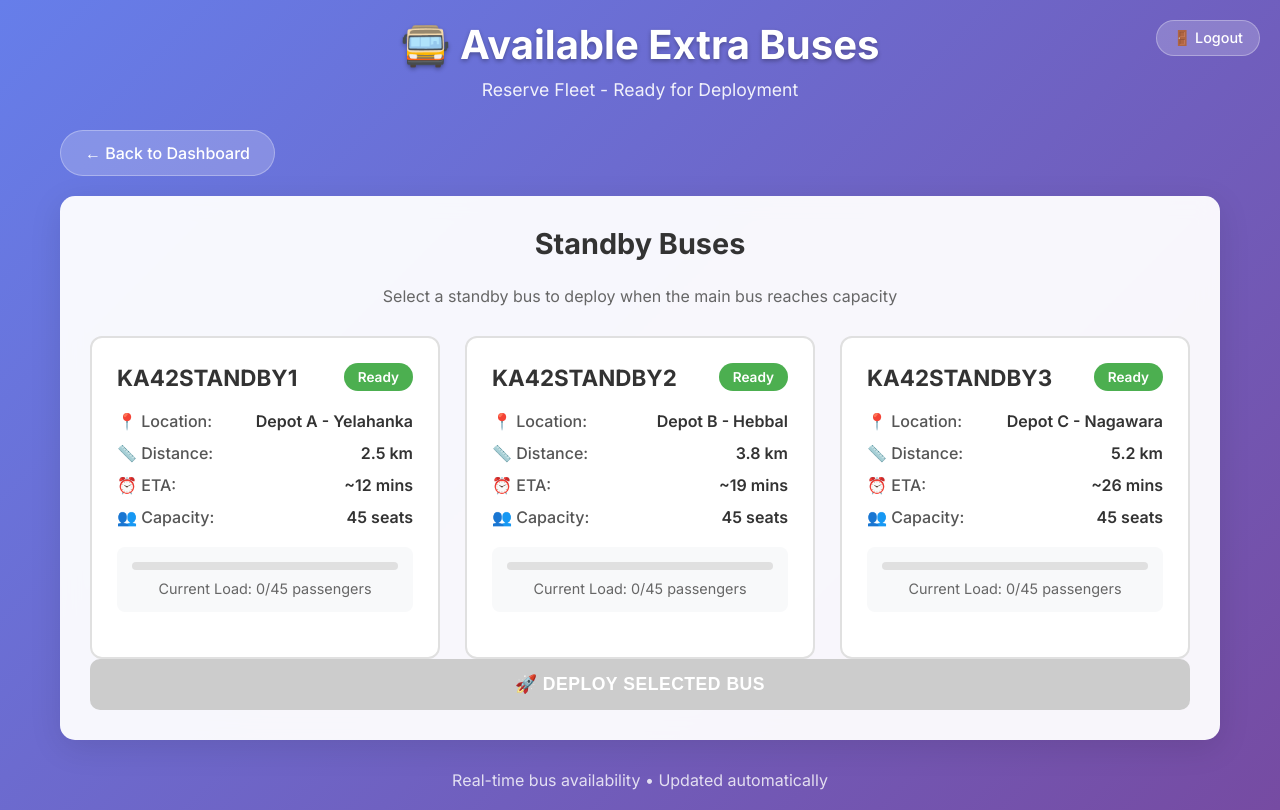
After one commit to Prashanthgowda18/Passenger_counting_project, a Flask app: page /extra-buses in a window 1280 px wide. The commit adds this page. Run offline with Flask 3, Linux system fonts and the light colour scheme; the visitor is signed in with stand-in values (Sample User, id 1); some libraries are stand-ins or nearby versions.

Commit message:
dashboard

```diff
--- a/config.py
+++ b/config.py
@@ -19,7 +19,7 @@ CAPACITY_THRESHOLD = 10  # Bus capacity is 10 passengers
 DOOR_CLOSE_THRESHOLD = 10  # trigger door close alert above this count
 
 # MQTT settings
-MQTT_BROKER = "localhost"
+MQTT_BROKER = "broker.hivemq.com"
 MQTT_PORT = 1883
 MQTT_TOPIC = "transport/bus1/passenger_count"
 MQTT_TOPIC_AUTHORITIES = "transport/bus1/authorities"  # alerts to authorities
@@ -33,4 +33,4 @@ ENGINE_STOP_PIN = 27
 PUBLISH_INTERVAL_SEC = 5
 
 # Dashboard URL
-DASHBOARD_LINK = "http://localhost:5000/"
+DASHBOARD_LINK = "http://127.0.0.1:5000/"
--- a/main.py
+++ b/main.py
@@ -1,11 +1,14 @@
 import cv2
 import time
 import numpy as np
+import threading
+import webbrowser
 from detector import Detector
 from tracker import CentroidTracker
 import paho.mqtt.client as mqtt
 from config import *
 import json
+
 
 
 # Safety (simulate hardware)
@@ -36,13 +39,65 @@ def notify_authorities(client, event, message, extra=None):
         # Silent error handling for authorities notification
         pass
 
-def main():
+def start_dashboard_server():
+    """Start the Flask dashboard server in a separate thread"""
+    print("Starting dashboard server...")
+
+    # Import here to avoid circular imports
+    from dashboard import app, socketio
+
+    # Run the dashboard server in a separate thread
+    def run_server():
+        try:
+            socketio.run(app, host='127.0.0.1', port=5000, debug=False, use_reloader=False, log_output=False)
+        except Exception as e:
+            print(f"Dashboard server error: {e}")
+
+    server_thread = threading.Thread(target=run_server, daemon=True)
+    server_thread.start()
+
+    # Wait a moment for server to start
+    time.sleep(2)
+    return server_thread
+
+def open_dashboard_browser():
+    """Open dashboard in browser after server is ready"""
+    dashboard_url = "http://127.0.0.1:5000/"
+
+    # Wait a bit more to ensure server is fully ready
+    time.sleep(1)
+
+    try:
+        # Try to open browser
+        webbrowser.open(dashboard_url)
+        print(f"Dashboard opened in browser: {dashboard_url}")
+    except Exception as e:
+        print(f"Could not open browser automatically: {e}")
+        print(f"Please manually open: {dashboard_url}")
+
+def main(video_source=None):
+    # Allow overriding video source from command-line
+    if video_source:
+        src = video_source
+    else:
+        src = VIDEO_SOURCE
+
+    print("=== Passenger Counting System Starting ===")
+
+    # Start dashboard server
+    server_thread = start_dashboard_server()
+
+    # Open dashboard in browser
+    open_dashboard_browser()
+
+    print("Starting YOLO detection. Press 'q' to quit.")
     print(f"Dashboard link: {DASHBOARD_LINK}")
+
     # Initialize detector and tracker with improved parameters
     det = Detector(MODEL_PATH, conf=CONFIDENCE)
     tracker = CentroidTracker(maxDisappeared=60, maxDistance=80)
 
-    cap = cv2.VideoCapture(VIDEO_SOURCE)
+    cap = cv2.VideoCapture(src)
     if not cap.isOpened():
         print("Error opening video source:", VIDEO_SOURCE)
         return
@@ -60,9 +115,12 @@ def main():
     count_inside = 0
     counted_ids = set()
     total_entered = 0  # Track total passengers who entered
+    total_exited = 0  # Track total passengers who exited
     passenger_counter = 0  # Sequential passenger counter
     bus_full_alert_sent = False  # Ensure we alert only once per run
     door_close_alert_sent = False  # Ensure door close alert only once
+    # Exit detection config (pixels from right edge)
+    EXIT_LINE_OFFSET = 50
 
     # Read first frame to compute line position
     ret, frame = cap.read()
@@ -72,8 +130,6 @@ def main():
     H, W = frame.shape[:2]
     line_x = int(W * LINE_POSITION)  # Vertical line on right side
 
-    print("Starting loop. Press 'q' to quit.")
-    print(f"Dashboard link: {DASHBOARD_LINK}")
     while True:
         ret, frame = cap.read()
         if not ret:
@@ -117,6 +173,7 @@ def main():
                 # Calculate movement for validation
                 movement = abs(curr_x - prev_x)
 
+
                 # Crossing from left to right → entering (more sensitive detection)
                 if (prev_x < line_x and curr_x >= line_x and
                     not tobj.entered and movement >= MIN_MOVEMENT_PIXELS):
@@ -138,10 +195,13 @@ def main():
                         except Exception as e:
                             print("MQTT alert publish failed:", e)
 
-                # No exit detection - only entry detection
 
-        # Display only total entered count
+        # Display total entered, exited and inside count
         cv2.putText(frame, f"Total Entered: {total_entered}", (10, 30),
+                    cv2.FONT_HERSHEY_SIMPLEX, 1.0, (255, 255, 255), 2)
+        cv2.putText(frame, f"Total Exited: {total_exited}", (10, 60),
+                    cv2.FONT_HERSHEY_SIMPLEX, 1.0, (255, 255, 255), 2)
+        cv2.putText(frame, f"Inside: {count_inside}", (10, 90),
                     cv2.FONT_HERSHEY_SIMPLEX, 1.0, (255, 255, 255), 2)
 
         # Detection line is drawn but no text labels
@@ -170,8 +230,6 @@ def main():
                 bus_full_alert_sent = True
 
         if total_entered >= DOOR_CLOSE_THRESHOLD and not door_close_alert_sent:
-            print("[ALERT] door close")
-            door_alert()
             if client:
                 try:
                     payload_door_close = json.dumps({
--- /dev/null
+++ b/templates/extra_buses.html
@@ -0,0 +1,491 @@
+<!DOCTYPE html>
+<html lang="en">
+<head>
+    <meta charset="UTF-8">
+    <meta name="viewport" content="width=device-width, initial-scale=1.0">
+    <title>Available Extra Buses</title>
+    <link href="https://fonts.googleapis.com/css2?family=Inter:wght@300;400;500;600;700&display=swap" rel="stylesheet">
+    <style>
+        * {
+            margin: 0;
+            padding: 0;
+            box-sizing: border-box;
+        }
+
+
+        body {
+            font-family: 'Inter', sans-serif;
+            background: linear-gradient(135deg, #667eea 0%, #764ba2 100%);
+            min-height: 100vh;
+            color: #333;
+            position: relative;
+        }
+
+        .logout-container {
+            position: fixed;
+            top: 20px;
+            right: 20px;
+            z-index: 1000;
+        }
+
+        .dashboard-link {
+            display: inline-block;
+            background: rgba(255, 255, 255, 0.2);
+            color: white;
+            padding: 8px 16px;
+            border-radius: 20px;
+            text-decoration: none;
+            font-size: 0.9rem;
+            font-weight: 500;
+            border: 1px solid rgba(255, 255, 255, 0.3);
+            transition: all 0.3s ease;
+        }
+
+        .dashboard-link:hover {
+            background: rgba(255, 255, 255, 0.3);
+            transform: translateY(-2px);
+        }
+
+        .extra-buses {
+            max-width: 1200px;
+            margin: 0 auto;
+            padding: 20px;
+        }
+
+        .header {
+            text-align: center;
+            margin-bottom: 30px;
+            color: white;
+        }
+
+        .header h1 {
+            font-size: 2.5rem;
+            margin-bottom: 10px;
+            text-shadow: 0 2px 4px rgba(0,0,0,0.3);
+        }
+
+        .header p {
+            font-size: 1.1rem;
+            opacity: 0.9;
+            margin-bottom: 10px;
+        }
+
+        .back-link {
+            display: inline-block;
+            background: rgba(255, 255, 255, 0.2);
+            color: white;
+            padding: 12px 24px;
+            border-radius: 25px;
+            text-decoration: none;
+            font-size: 1rem;
+            font-weight: 500;
+            margin-bottom: 20px;
+            border: 1px solid rgba(255, 255, 255, 0.3);
+            transition: all 0.3s ease;
+        }
+
+        .back-link:hover {
+            background: rgba(255, 255, 255, 0.3);
+            transform: translateY(-2px);
+        }
+
+        .buses-section {
+            background: rgba(255, 255, 255, 0.95);
+            border-radius: 15px;
+            padding: 30px;
+            box-shadow: 0 8px 32px rgba(0,0,0,0.1);
+            backdrop-filter: blur(10px);
+            margin-bottom: 30px;
+        }
+
+        .buses-section h2 {
+            color: #333;
+            margin-bottom: 25px;
+            font-size: 1.8rem;
+            text-align: center;
+        }
+
+        .description {
+            color: #666;
+            text-align: center;
+            margin-bottom: 30px;
+            font-size: 1rem;
+        }
+
+        .buses-grid {
+            display: grid;
+            grid-template-columns: repeat(auto-fill, minmax(350px, 1fr));
+            gap: 25px;
+        }
+
+        .bus-card {
+            background: white;
+            border: 2px solid #e0e0e0;
+            border-radius: 12px;
+            padding: 25px;
+            transition: all 0.3s ease;
+            cursor: pointer;
+            position: relative;
+        }
+
+        .bus-card:hover {
+            border-color: #FF9800;
+            transform: translateY(-5px);
+            box-shadow: 0 8px 25px rgba(255, 152, 0, 0.2);
+        }
+
+        .bus-card.selected {
+            border-color: #FF9800;
+            background: linear-gradient(135deg, #FFF3E0, white);
+            box-shadow: 0 8px 25px rgba(255, 152, 0, 0.3);
+        }
+
+        .bus-header {
+            display: flex;
+            justify-content: space-between;
+            align-items: center;
+            margin-bottom: 20px;
+        }
+
+        .bus-number {
+            font-size: 1.4rem;
+            font-weight: 700;
+            color: #333;
+        }
+
+        .status-badge {
+            background: #4CAF50;
+            color: white;
+            padding: 6px 14px;
+            border-radius: 20px;
+            font-size: 0.85rem;
+            font-weight: 600;
+        }
+
+        .bus-info {
+            display: flex;
+            flex-direction: column;
+            gap: 12px;
+            color: #666;
+            margin-bottom: 20px;
+        }
+
+        .bus-detail {
+            display: flex;
+            justify-content: space-between;
+            align-items: center;
+        }
+
+        .detail-label {
+            font-weight: 500;
+            color: #555;
+        }
+
+        .detail-value {
+            font-weight: 600;
+            color: #333;
+        }
+
+        .capacity-info {
+            background: #f8f9fa;
+            padding: 15px;
+            border-radius: 8px;
+            margin-bottom: 20px;
+        }
+
+        .capacity-bar {
+            height: 8px;
+            background: #e0e0e0;
+            border-radius: 4px;
+            overflow: hidden;
+            margin-bottom: 10px;
+        }
+
+        .capacity-fill {
+            height: 100%;
+            background: linear-gradient(90deg, #4CAF50, #66BB6A);
+            width: 0%;
+            transition: width 0.5s ease;
+        }
+
+        .deploy-btn {
+            width: 100%;
+            padding: 15px;
+            background: linear-gradient(135deg, #FF9800, #F57C00);
+            color: white;
+            border: none;
+            border-radius: 10px;
+            font-size: 1.1rem;
+            font-weight: 700;
+            cursor: pointer;
+            transition: all 0.3s;
+            text-transform: uppercase;
+            letter-spacing: 0.5px;
+            box-shadow: 0 4px 15px rgba(255, 152, 0, 0.4);
+        }
+
+        .deploy-btn:hover {
+            transform: translateY(-3px);
+            box-shadow: 0 6px 20px rgba(255, 152, 0, 0.6);
+        }
+
+        .deploy-btn:disabled {
+            background: #ccc;
+            cursor: not-allowed;
+            transform: none;
+            box-shadow: none;
+        }
+
+        .footer {
+            text-align: center;
+            margin-top: 30px;
+            color: white;
+            opacity: 0.8;
+        }
+
+        @media (max-width: 768px) {
+            .buses-grid {
+                grid-template-columns: 1fr;
+            }
+
+            .header h1 {
+                font-size: 2rem;
+            }
+        }
+    </style>
+</head>
+<body>
+    <!-- Logout Button -->
+    <div class="logout-container">
+        <a href="/logout" class="dashboard-link">🚪 Logout</a>
+    </div>
+
+    <div class="extra-buses">
+        <div class="header">
+            <h1>🚍 Available Extra Buses</h1>
+            <p>Reserve Fleet - Ready for Deployment</p>
+        </div>
+
+        <a href="/" class="back-link">← Back to Dashboard</a>
+
+        <div class="buses-section">
+            <h2>Standby Buses</h2>
+            <p class="description">Select a standby bus to deploy when the main bus reaches capacity</p>
+
+            <div class="buses-grid" id="buses-grid">
+                <!-- Buses will be populated by JavaScript -->
+            </div>
+
+            <button class="deploy-btn" id="deploy-btn" onclick="deploySelectedBus()" disabled>
+                🚀 Deploy Selected Bus
+            </button>
+        </div>
+
+        <div class="buses-section" id="allocated-section" style="display: none;">
+            <h2>Currently Allocated Buses</h2>
+            <p class="description">Buses currently deployed to handle passenger overflow</p>
+
+            <div class="buses-grid" id="allocated-buses-grid">
+                <!-- Allocated buses will be populated by JavaScript -->
+            </div>
+        </div>
+
+        <div class="footer">
+            <p>Real-time bus availability • Updated automatically</p>
+        </div>
+    </div>
+
+    <script src="https://cdn.socket.io/4.7.2/socket.io.min.js"></script>
+    <script>
+        const socket = io();
+        let selectedBusId = null;
+
+        // Sample standby buses data
+        let standbyBuses = [
+            {
+                id: 'KA42STANDBY1',
+                location: 'Depot A - Yelahanka',
+                distance: 2.5,
+                capacity: 45,
+                eta: '~12 mins',
+                status: 'Ready'
+            },
+            {
+                id: 'KA42STANDBY2',
+                location: 'Depot B - Hebbal',
+                distance: 3.8,
+                capacity: 45,
+                eta: '~19 mins',
+                status: 'Ready'
+            },
+            {
+                id: 'KA42STANDBY3',
+                location: 'Depot C - Nagawara',
+                distance: 5.2,
+                capacity: 45,
+                eta: '~26 mins',
+                status: 'Ready'
+            }
+
+        ];
+
+        // Allocated buses array
+        let allocatedBuses = [];
+
+        // Handle real-time updates
+        socket.on('update', function(data) {
+            // Update buses if needed
+        });
+
+        function loadBuses() {
+            const grid = document.getElementById('buses-grid');
+            grid.innerHTML = '';
+
+            standbyBuses.forEach(bus => {
+                const card = document.createElement('div');
+                card.className = 'bus-card';
+                card.onclick = () => selectBus(bus.id, card);
+
+                card.innerHTML = `
+                    <div class="bus-header">
+                        <div class="bus-number">${bus.id}</div>
+                        <div class="status-badge">${bus.status}</div>
+                    </div>
+                    <div class="bus-info">
+                        <div class="bus-detail">
+                            <span class="detail-label">📍 Location:</span>
+                            <span class="detail-value">${bus.location}</span>
+                        </div>
+                        <div class="bus-detail">
+                            <span class="detail-label">📏 Distance:</span>
+                            <span class="detail-value">${bus.distance} km</span>
+                        </div>
+                        <div class="bus-detail">
+                            <span class="detail-label">⏰ ETA:</span>
+                            <span class="detail-value">${bus.eta}</span>
+                        </div>
+                        <div class="bus-detail">
+                            <span class="detail-label">👥 Capacity:</span>
+                            <span class="detail-value">${bus.capacity} seats</span>
+                        </div>
+                    </div>
+                    <div class="capacity-info">
+                        <div class="capacity-bar">
+                            <div class="capacity-fill" style="width: 0%"></div>
+                        </div>
+                        <div style="text-align: center; font-size: 0.9rem; color: #666;">
+                            Current Load: 0/${bus.capacity} passengers
+                        </div>
+                    </div>
+                `;
+
+                grid.appendChild(card);
+            });
+        }
+
+        function loadAllocatedBuses() {
+            const grid = document.getElementById('allocated-buses-grid');
+            grid.innerHTML = '';
+
+            if (allocatedBuses.length > 0) {
+                document.getElementById('allocated-section').style.display = 'block';
+            } else {
+                document.getElementById('allocated-section').style.display = 'none';
+                return;
+            }
+
+            allocatedBuses.forEach(bus => {
+                const card = document.createElement('div');
+                card.className = 'bus-card';
+                card.style.borderColor = '#4CAF50';
+                card.style.background = 'linear-gradient(135deg, #E8F5E8, white)';
+
+                card.innerHTML = `
+                    <div class="bus-header">
+                        <div class="bus-number">${bus.id}</div>
+                        <div class="status-badge" style="background: #4CAF50;">Allocated</div>
+                    </div>
+                    <div class="bus-info">
+                        <div class="bus-detail">
+                            <span class="detail-label">📍 Deployed to:</span>
+                            <span class="detail-value">Main Route</span>
+                        </div>
+                        <div class="bus-detail">
+                            <span class="detail-label">⏰ Deployed at:</span>
+                            <span class="detail-value">${new Date().toLocaleTimeString()}</span>
+                        </div>
+                        <div class="bus-detail">
+                            <span class="detail-label">👥 Capacity:</span>
+                            <span class="detail-value">${bus.capacity} seats</span>
+                        </div>
+                        <div class="bus-detail">
+                            <span class="detail-label">📊 Status:</span>
+                            <span class="detail-value">En Route</span>
+                        </div>
+                    </div>
+                    <div class="capacity-info">
+                        <div class="capacity-bar">
+                            <div class="capacity-fill" style="width: 0%; background: linear-gradient(90deg, #4CAF50, #66BB6A);"></div>
+                        </div>
+                        <div style="text-align: center; font-size: 0.9rem; color: #666;">
+                            Current Load: 0/${bus.capacity} passengers
+                        </div>
+                    </div>
+                `;
+
+                grid.appendChild(card);
+            });
+        }
+
+        function selectBus(busId, cardElement) {
+            // Remove selection from all cards
+            document.querySelectorAll('.bus-card').forEach(card => {
+                card.classList.remove('selected');
+            });
+
+            // Select this card
+            cardElement.classList.add('selected');
+            selectedBusId = busId;
+
+            // Enable deploy button
+            document.getElementById('deploy-btn').disabled = false;
+        }
+
+        function deploySelectedBus() {
+            if (!selectedBusId) {
+                alert('Please select a bus to deploy');
+                return;
+            }
+
+            const bus = standbyBuses.find(b => b.id === selectedBusId);
+
+            if (confirm(`🚀 Deploy ${selectedBusId}?\n\n📍 Location: ${bus.location}\n📏 Distance: ${bus.distance} km\n⏰ ETA: ${bus.eta}\n👥 Capacity: ${bus.capacity} seats\n\nThis bus will be dispatched to assist with passenger overflow.`)) {
+
+                alert(`✅ Deployment Successful!\n\n🚍 ${selectedBusId} has been dispatched from ${bus.location}\n\n📡 Driver notified via mobile app\n🗺️ Route automatically calculated\n⏱️ Expected arrival: ${bus.eta}\n\nThe bus will arrive with full capacity to handle additional passengers.`);
+
+                // Reset selection
+                document.querySelectorAll('.bus-card').forEach(card => {
+                    card.classList.remove('selected');
+                });
+                selectedBusId = null;
+                document.getElementById('deploy-btn').disabled = true;
+
+                // Optionally redirect back to dashboard
+                // window.location.href = '/';
+            }
+        }
+
+        // Initialize
+        loadBuses();
+
+        // Handle socket connection
+        socket.on('connect', function() {
+            console.log('Connected to dashboard');
+        });
+
+        socket.on('disconnect', function() {
+            console.log('Disconnected from dashboard');
+        });
+    </script>
+</body>
+</html>
--- a/templates/login.html
+++ b/templates/login.html
@@ -171,10 +171,11 @@
         </form>
 
         <div class="demo-credentials">
-            <h4>Demo Credentials</h4>
+            <h4>Demo Credentials:</h4>
             <p><strong>Username:</strong> admin</p>
-            <p><strong>Password:</strong> admin123</p>
+            <p><strong>Password:</strong> password</p>
         </div>
+
     </div>
 </body>
 </html>
```
Also changed, not shown: dashboard.py (+12 -9 lines), templates/dashboard.html (+84 -12 lines), README.md, detector.py (line endings or trailing spaces), static/bmtc.png (added), static/bmtc_logo.jpg (added), tracker.py (line endings or trailing spaces).
